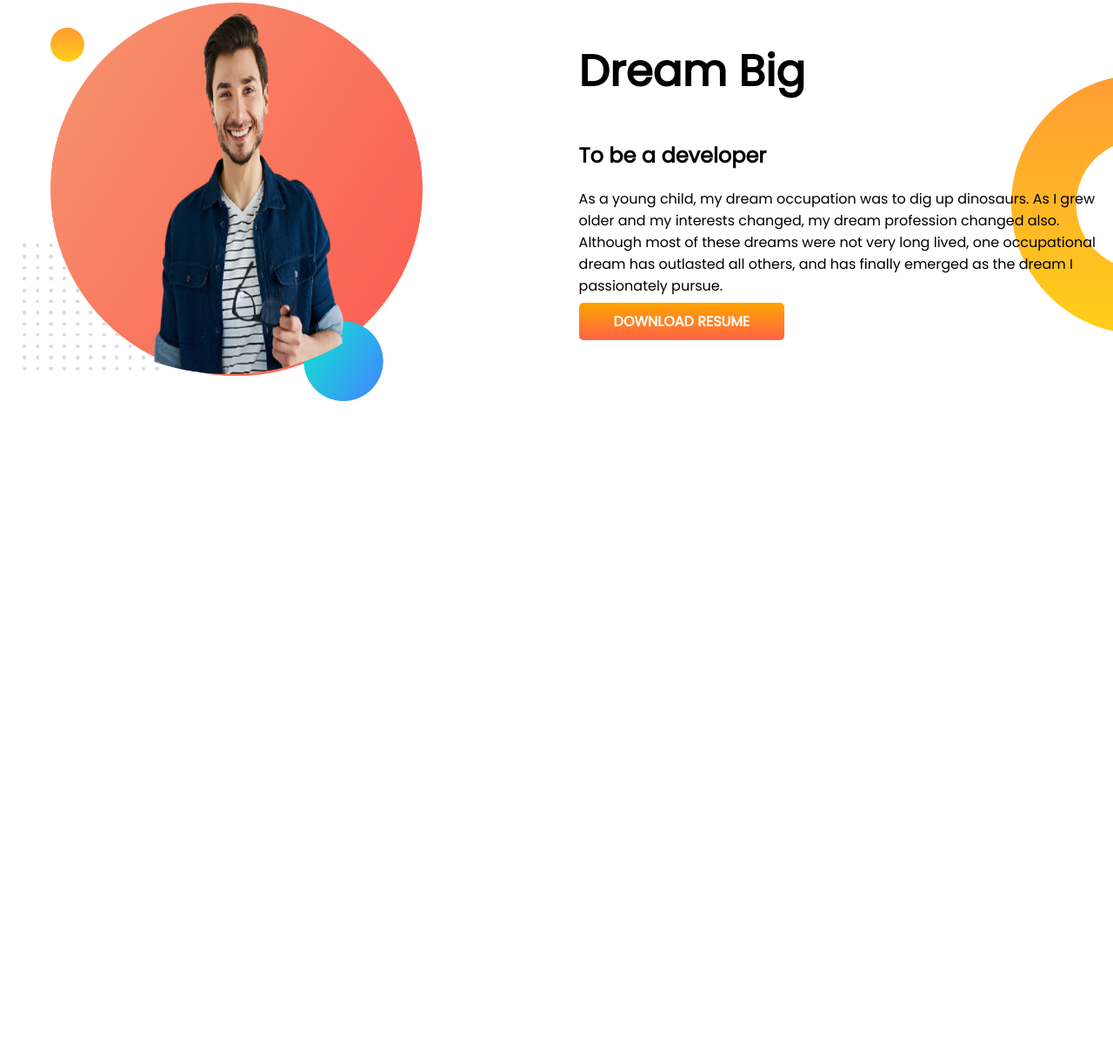
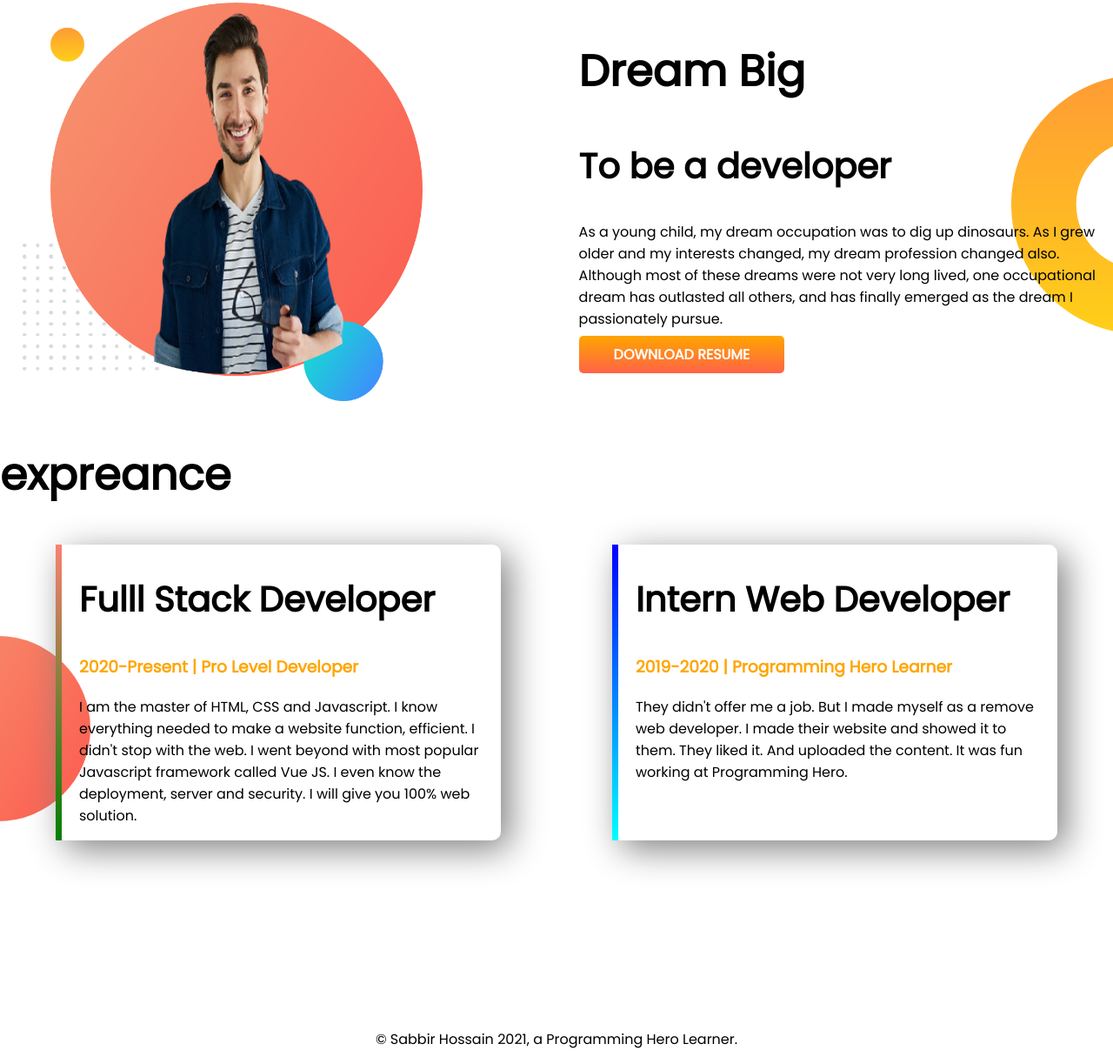
Before and after one commit to sabbir290/developer-portfolio, a plain HTML site: page index.html in a window 1280 px wide. Shown: the part 585-1808 px from the top of the page at 87% size. Before the commit the page ends 1053 px from the top, so only its background shows below. Drawn offline with Linux system fonts and the light colour scheme.

Commit message:
done develop

```diff
--- a/index.html
+++ b/index.html
@@ -11,7 +11,7 @@
     <link rel="stylesheet" href="style.css">
 </head>
 <body>
-    <section class="top-banner">
+    <section class="top-banner flexiable-container">
         <div class="half-width">
             <h1>Welcome To</h1>
             <h1><span class="orange-color">Sabbir Hossain</span> portfolio</h1>
@@ -23,7 +23,7 @@
             <img src="images/bg.png" alt="">
         </div>
     </section>
-    <section class="dream-big">
+    <section class="dream-big flexiable-container">
         <div class="half-width">
             <img src="images/bg.png" alt="">
         </div>
@@ -36,5 +36,24 @@
             <a class ="link-button" terget ="-blank" href="">DOWNLOAD RESUME</a>
         </div>
     </section>
+    <section class="expreance-area">
+        <h1>expreance</h1>
+        <div class="flexiable-container">
+            <div id="full-stack-ex" class="expreance-item">
+                <h2>Fulll Stack Developer </h2>
+                <h3 class="orange-color">2020-Present | Pro Level Developer</h3>
+                <p>I am the master of HTML, CSS and Javascript. I know everything needed to make a website function, efficient. I didn't stop with the web. I went beyond with most popular Javascript framework called Vue JS. I even know the deployment, server and security. I will give you 100% web solution.</p>
+            </div>
+            <div id ="web-dev-ex" class="expreance-item">
+                <h2>Intern Web Developer</h2>
+                <h3 class="orange-color">2019-2020 | Programming Hero Learner</h3>
+                <p>They didn't offer me a job. But I made myself as a remove web developer. I made their website and showed it to them. They liked it. And uploaded the content. It was fun working at Programming Hero.
+                </p>
+            </div>
+        </div>
+    </section>
+    <footer>
+        <p>© Sabbir Hossain 2021, a Programming Hero Learner.</p>
+    </footer>
 </body>
 </html>
--- a/style.css
+++ b/style.css
@@ -8,7 +8,7 @@ h1{
 .orange-color{
     color: orange;
 }
-section{
+.flexiable-container{
     display: flex;
    /* margin-top: 150px;*/
 }
@@ -37,3 +37,37 @@ section{
     background-repeat: no-repeat;
     background-position: right;
 }
+.expreance-area{
+    background-image: url(images/exp-bg.png);
+    background-repeat: no-repeat;
+    background-position: left;
+}
+.expreance-item{
+    width: 40%;
+    margin-bottom: 200px;
+    box-shadow: 10px 10px 40px gray;
+    margin-left: 5%;
+    margin-right: 5%;
+    padding-left: 20px;
+    padding-right: 20px;
+    border-radius: 10px;
+
+
+
+}
+h2{
+    font-size: 40px;
+}
+#web-dev-ex{
+    border-left: 7px solid;
+    border-image: linear-gradient(blue,cyan);
+    border-image-slice: 1;
+}
+#full-stack-ex{
+    border-left: 7px solid;
+    border-image: linear-gradient(salmon,green);
+    border-image-slice: 1;
+}
+footer p{
+    text-align: center;
+}
```
Also changed, not shown: images/7-removebg-preview.png (deleted), images/jhankar.png (deleted), images/jhankar2.png (deleted), images/my-bg.png (deleted), images/my-bg2.png (deleted).
